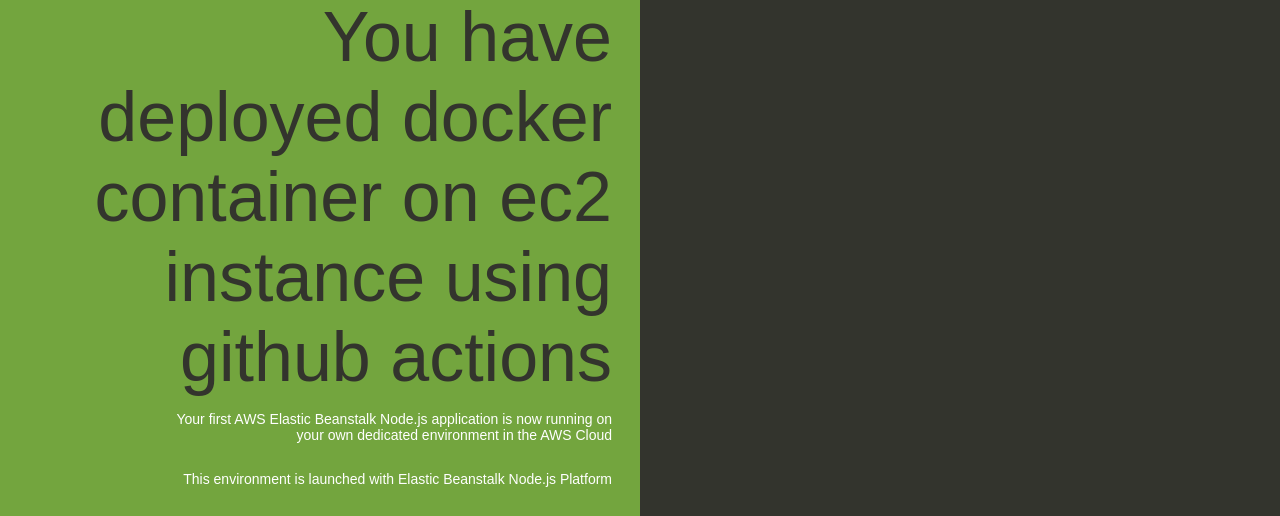
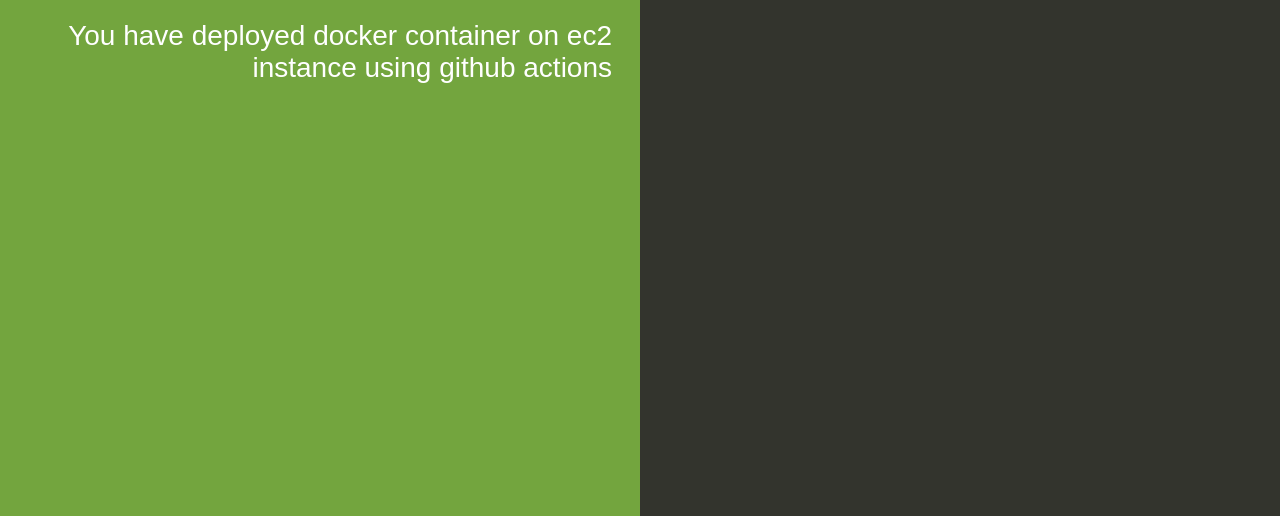
Before and after one commit to snaveed1/nodejs, a website: page index.html in a window 1280 px wide. Shown: the part 284-800 px from the top of the page. Drawn offline with Linux system fonts and the light colour scheme.

Commit message:
new index.html

```diff
--- a/index.html
+++ b/index.html
@@ -74,9 +74,8 @@
   </head>
   <body>
     <div class="textColumn">
-      <h1>Congratulations You have deployed docker container on ec2 instance using github actions</h1>
-      <p>Your first AWS Elastic Beanstalk Node.js application is now running on your own dedicated environment in the AWS Cloud</p>
-      <p>This environment is launched with Elastic Beanstalk Node.js Platform</p>
+      <h1>Congratulations</h1>
+      <h2>You have deployed docker container on ec2 instance using github actions</h2>
     </div>
     <div class="linksColumn">
       <h2>What's Next?</h2>
```
